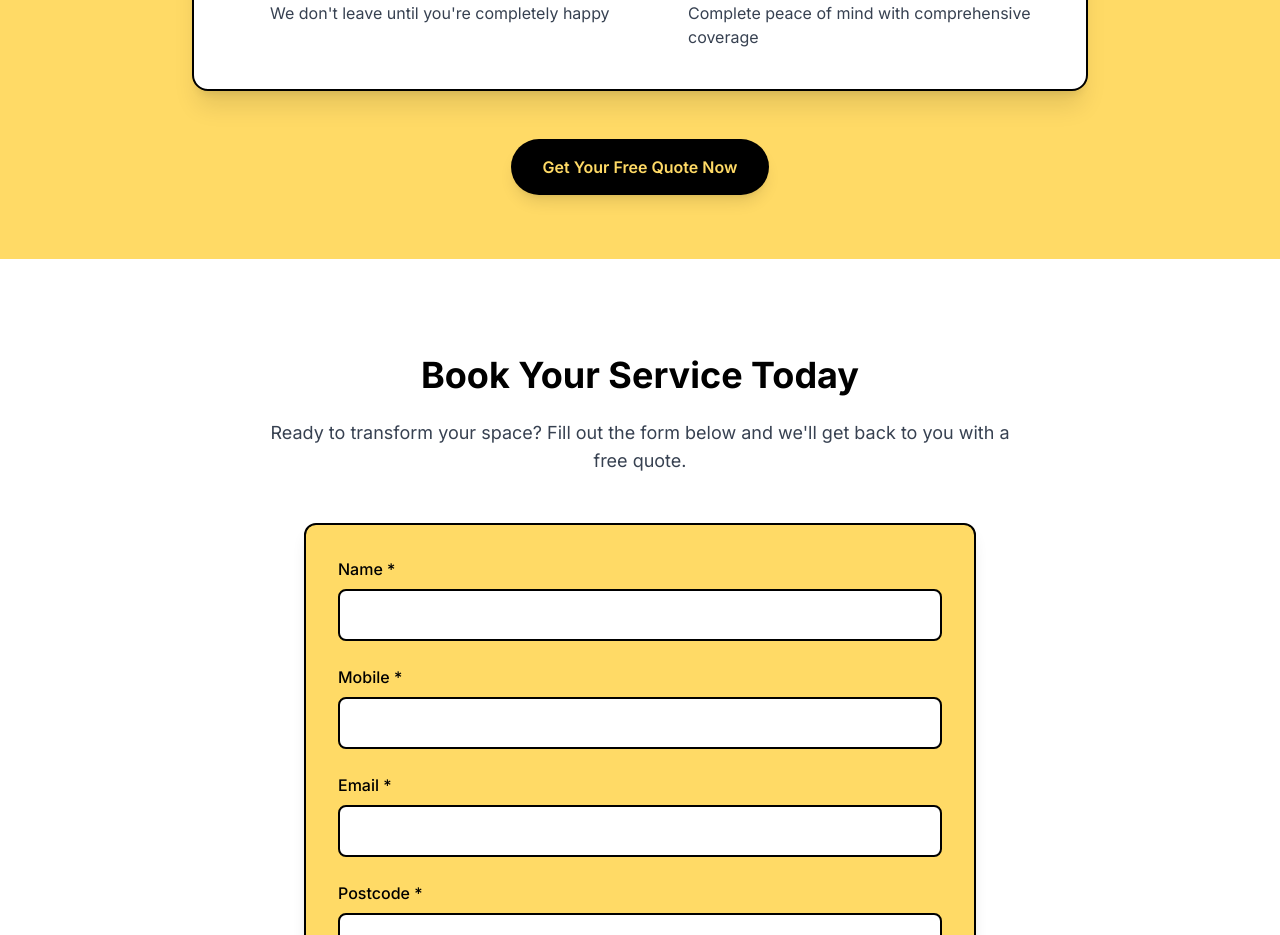
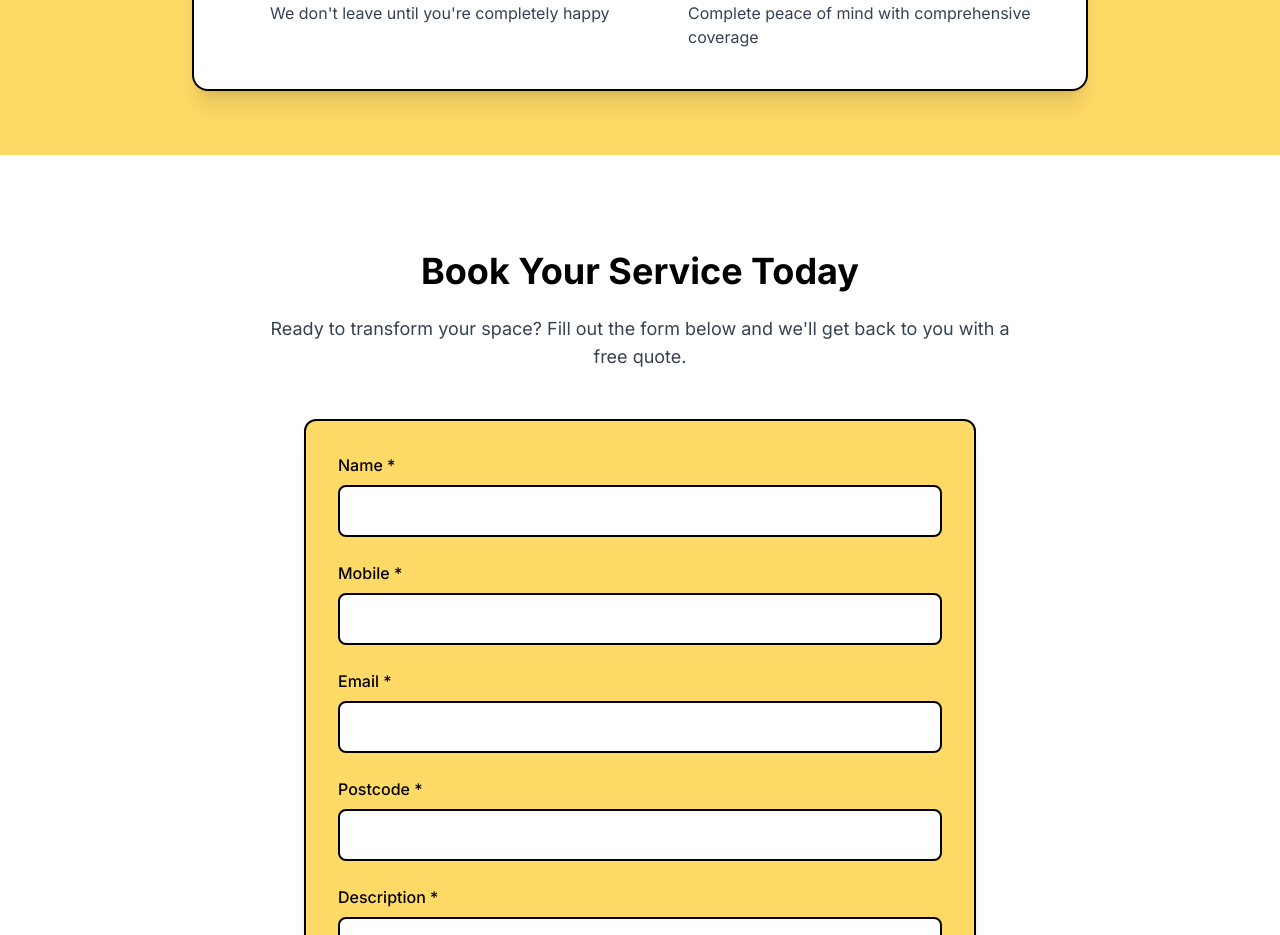
Before and after one commit to Zaggy887/YYFixIT, a React (Vite) app: page / in a window 1280 px wide. Shown: the part 6840-7775 px from the top of the page. Built offline with nearby package versions, Linux system fonts and the light colour scheme.

Commit message:
Updated Pricing.tsx

```diff
--- a/src/components/Pricing.tsx
+++ b/src/components/Pricing.tsx
@@ -150,15 +150,6 @@ const Pricing = () => {
               </div>
             </div>
           </div>
-
-          <div className="mt-12 text-center">
-            <a
-              href="#contact"
-              className="inline-block bg-black text-[#FFDA66] font-semibold py-4 px-8 rounded-full hover:bg-gray-900 transition shadow-lg hover:shadow-xl"
-            >
-              Get Your Free Quote Now
-            </a>
-          </div>
         </div>
       </section>
     </div>
```
